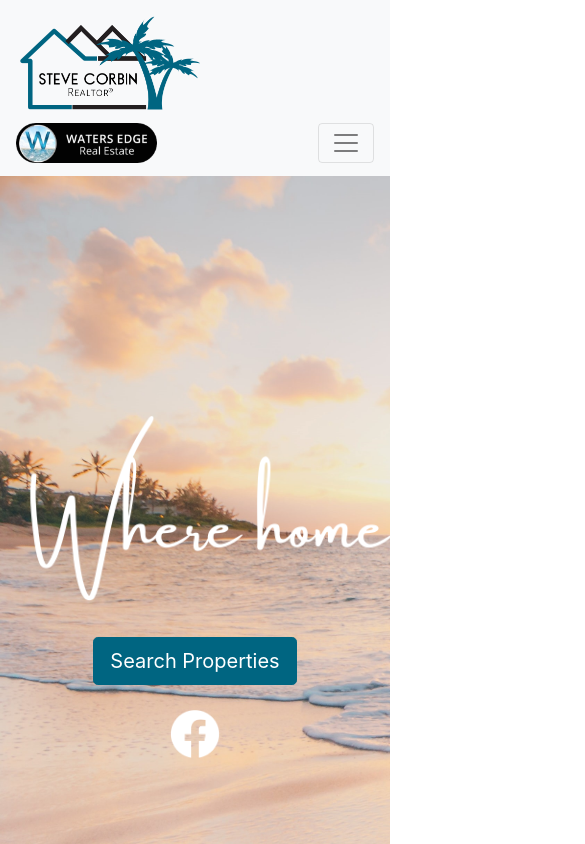
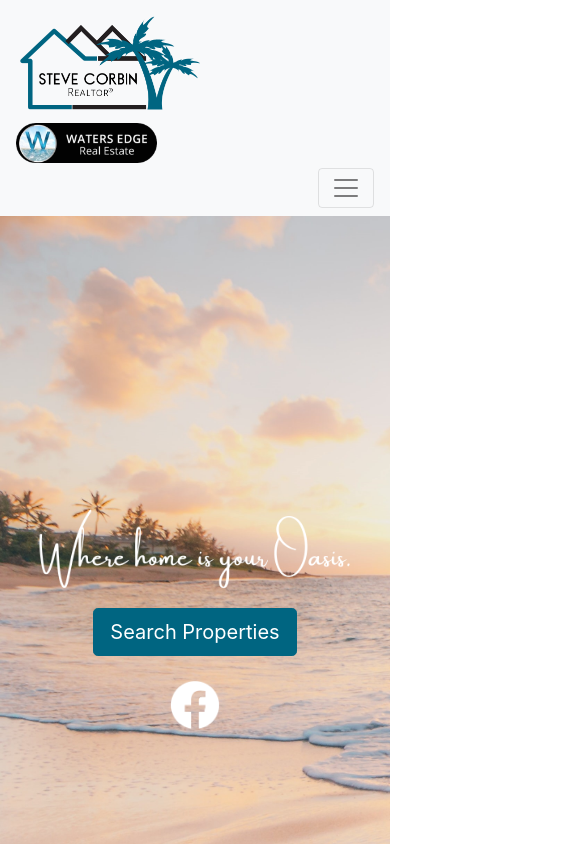
Before and after one commit to aimeecesler/steve-corbin-realtor, a React (Create React App) app in the folder client/: page / in a window 390 px wide. Shown: the top 844 px of the page, 585 px wide, since content can reach past the window. Built offline with nearby package versions, Linux system fonts and the light colour scheme; the HTML template or start-up script is replaced by a standard one.

Commit message:
updated formatting on navbar

```diff
--- a/client/src/components/MyNavbar/MyNavbar.css
+++ b/client/src/components/MyNavbar/MyNavbar.css
@@ -4,3 +4,8 @@
 .navbar-logo-we {
     max-height: 40px;
 }
+@media only screen and (max-width: 400px) {
+    .hamburger {
+        margin-left: auto;
+    }
+}
--- a/client/src/components/MyNavbar/MyNavbar.jsx
+++ b/client/src/components/MyNavbar/MyNavbar.jsx
@@ -9,20 +9,38 @@ import "./MyNavbar.css";
 const MyNavbar = () => {
   return (
     <Navbar bg="light" expand="lg">
-      <Link className="navbar-brand" to="/">
-        <img src={logoSC} alt="logo" className="navbar-logo" />
-      </Link>
-      <a className="navbar-brand" href="https://watersedgere.com/" target="_blank" rel="noreferrer">
-        <img src={WEbutton} alt="logo" className="navbar-logo-we" />
-      </a>
-      <Navbar.Toggle aria-controls="basic-navbar-nav" />
-      <Navbar.Collapse id="basic-navbar-nav">
+      <span>
+        <Link className="navbar-brand" to="/">
+          <img src={logoSC} alt="logo" className="navbar-logo" />
+        </Link>
+        <a
+          className="navbar-brand"
+          href="https://watersedgere.com/"
+          target="_blank"
+          rel="noreferrer"
+        >
+          <img src={WEbutton} alt="logo" className="navbar-logo-we" />
+        </a>
+      </span>
+
+      <Navbar.Toggle aria-controls="basic-navbar-nav" className="hamburger"/>
+      <Navbar.Collapse id="basic-navbar-nav" className="text-right">
         <Nav className="ml-auto">
-          <NavLink className="nav-link" to="/">Home</NavLink>
-          <NavLink className="nav-link" to="/search">Search</NavLink>
-          <NavLink className="nav-link" to="/contact">Contact</NavLink>
-          <NavLink className="nav-link" to="/about">About</NavLink>
-          <NavLink className="nav-link" to="/current-listings">Current Listings</NavLink>
+          <NavLink className="nav-link" to="/">
+            Home
+          </NavLink>
+          <NavLink className="nav-link" to="/search">
+            Search
+          </NavLink>
+          <NavLink className="nav-link" to="/contact">
+            Contact
+          </NavLink>
+          <NavLink className="nav-link" to="/about">
+            About
+          </NavLink>
+          <NavLink className="nav-link" to="/current-listings">
+            Current Listings
+          </NavLink>
         </Nav>
       </Navbar.Collapse>
     </Navbar>
--- a/client/src/pages/Home/Home.css
+++ b/client/src/pages/Home/Home.css
@@ -4,7 +4,12 @@
     background-repeat: no-repeat;
 }
 .motto {
-    max-width: 768px;
+    max-width: 60%;
+}
+@media only screen and (max-width: 400px) {
+    .motto {
+        max-width: 90%;
+    }
 }
 .searchBtn {
     background-color: #006581;
```
